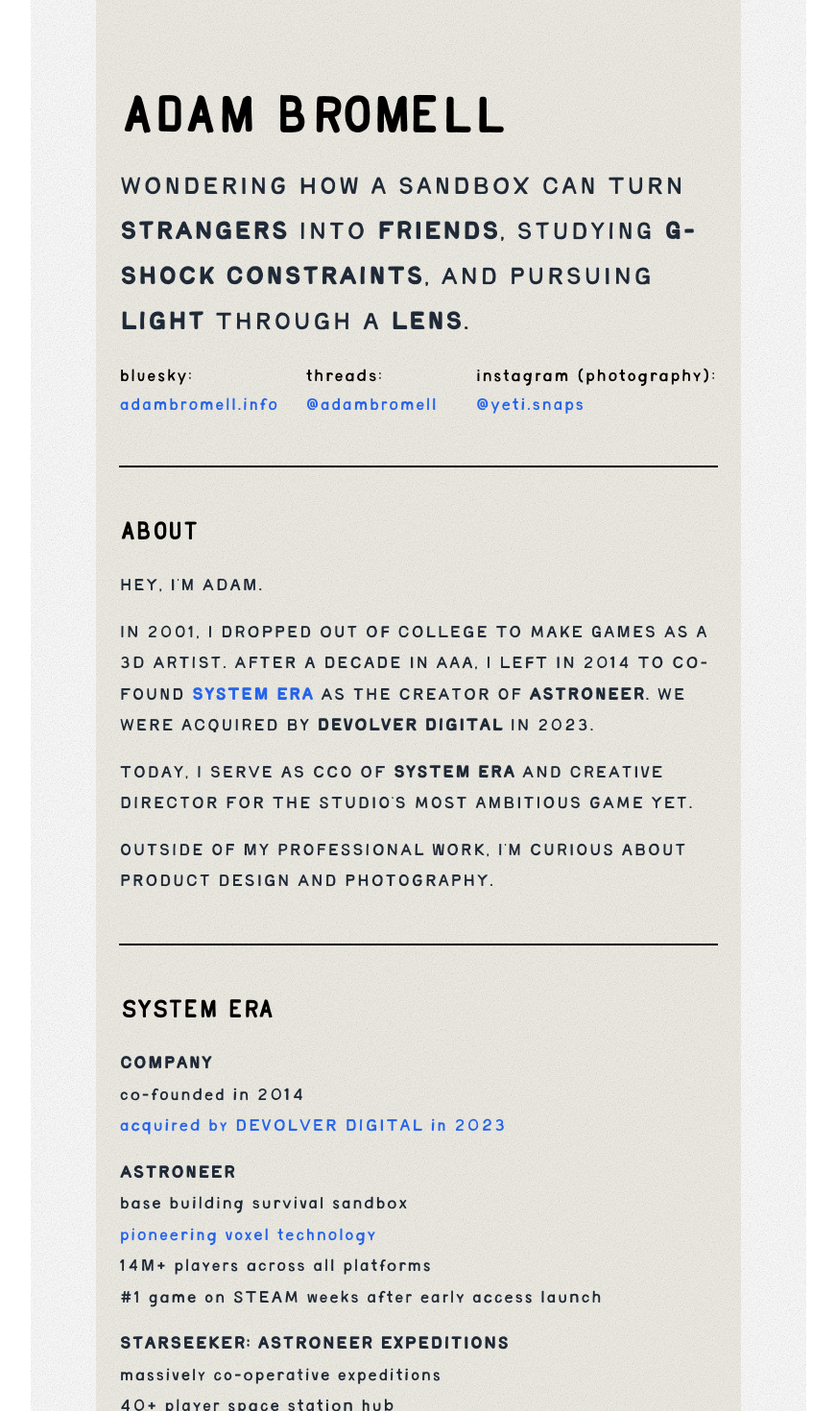
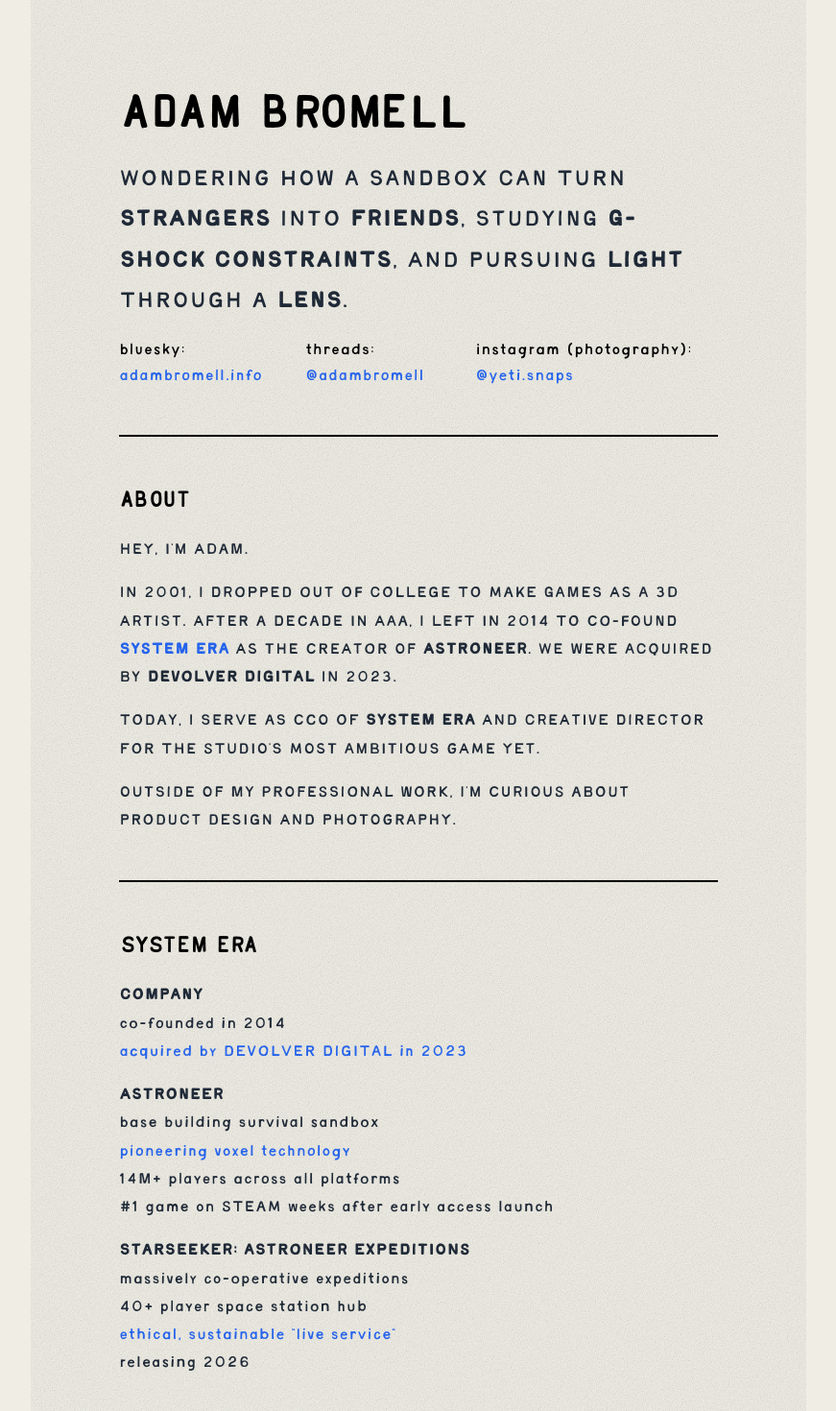
Before and after one commit to XYZCHiiLD/adambromell-site, a Next.js app: page / in a window 1280 px wide. Shown: the top 1470 px of the page at 96% size, without its empty margins (204-1075 px from the left). Built offline with nearby package versions, Linux system fonts and the light colour scheme.

Commit message:
Add files via upload

```diff
--- a/src/app/globals.css
+++ b/src/app/globals.css
@@ -18,7 +18,7 @@
 
 body {
   font-family: 'TAYBirdie', Georgia, 'Times New Roman', Times, serif;
-  font-size: 20px;
+  font-size: 18px;
   font-weight: 500;
   -webkit-font-smoothing: antialiased;
   -moz-osx-font-smoothing: grayscale;
@@ -26,19 +26,19 @@ body {
 
 h1 {
   font-family: 'TAYBigBird', Georgia, 'Times New Roman', Times, serif;
-  font-size: 60px;
+  font-size: 54px;
   font-weight: 700;
   line-height: 1;
 }
 
 h2 {
   font-family: 'TAYBigBird', Georgia, 'Times New Roman', Times, serif;
-  font-size: 29px;
+  font-size: 26px;
   font-weight: 700;
 }
 
 .subheading {
-  font-size: 20px;
+  font-size: 18px;
   font-weight: 900;
 }
 
--- a/src/app/page.js
+++ b/src/app/page.js
@@ -10,7 +10,7 @@ export default function Home() {
   }, []);
 
   return (
-    <main className="min-h-screen bg-white">
+    <main className="min-h-screen" style={{ backgroundColor: '#F0EEE4' }}>
       {/* SVG noise filter */}
       <svg style={{ position: 'absolute', width: 0, height: 0 }}>
         <filter id="noiseFilter">
@@ -50,7 +50,7 @@ export default function Home() {
 
         {/* Tagline */}
         <section className="mb-12">
-          <p className="text-gray-800 leading-relaxed mb-4" style={{ fontSize: '29px' }}>
+          <p className="text-gray-800 leading-relaxed mb-4" style={{ fontSize: '26px' }}>
             WONDERING HOW A SANDBOX CAN TURN <strong>STRANGERS</strong> INTO <strong>FRIENDS</strong>, STUDYING <strong>G-SHOCK CONSTRAINTS</strong>, AND PURSUING <strong>LIGHT</strong> THROUGH A <strong>LENS</strong>.
           </p>
           <div className="flex gap-6">
```
